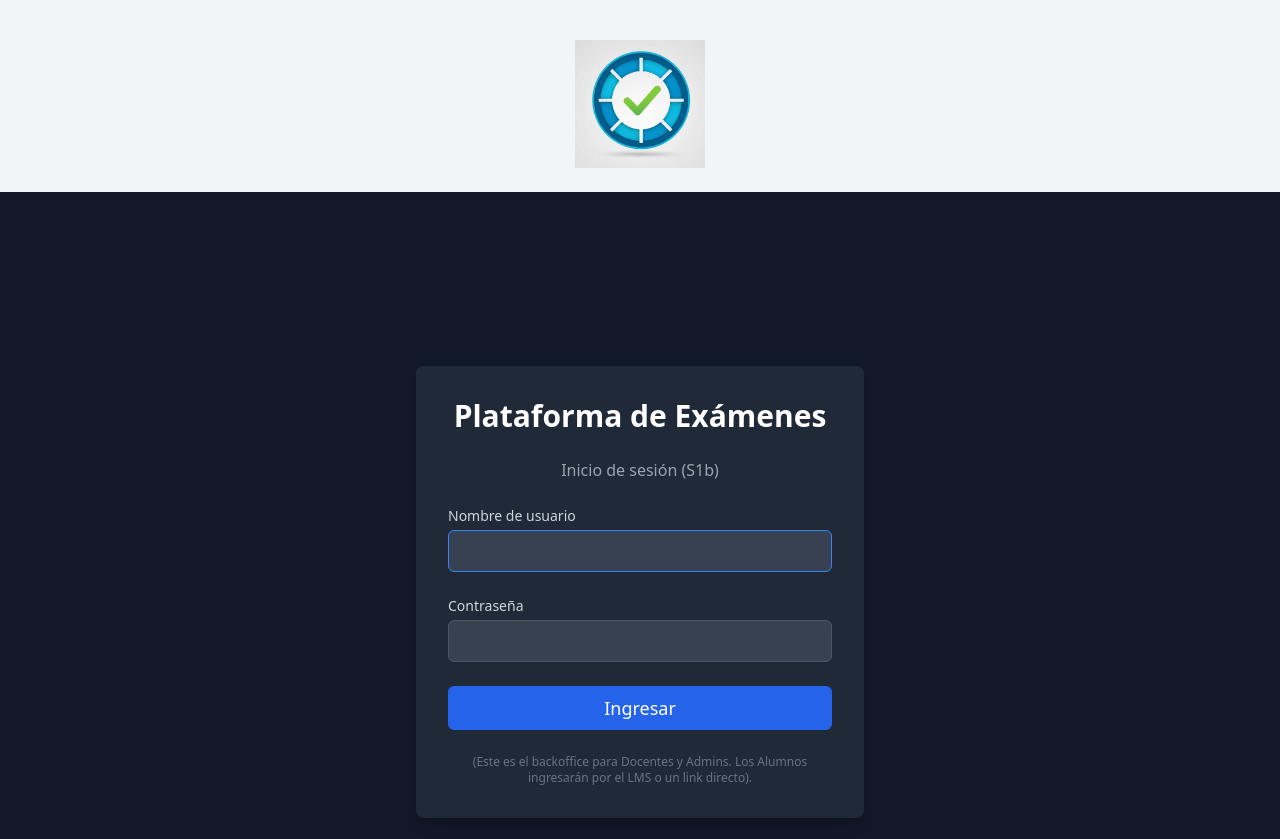
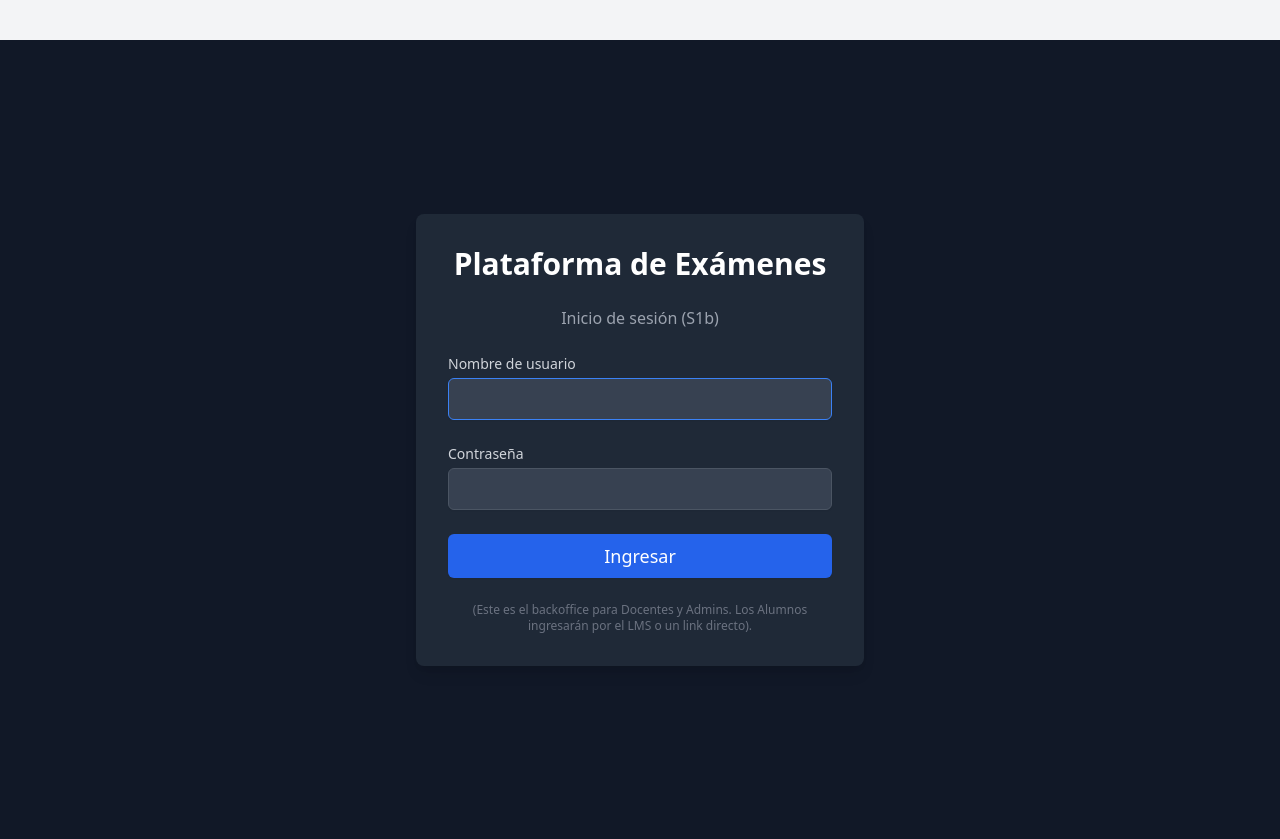
Before and after one commit to pacinidiego/plataforma-examenes-mvp, a Django app: page /accounts/login/?next=/backoffice/ in a window 1280 px wide. Shown: the top 839 px of the page. Run offline with Django 5.2, Linux system fonts and the light colour scheme; parts of the project's set-up code (start-up, migrations or seed data) failed here and were passed over; some libraries are stand-ins or nearby versions.

Commit message:
Update base.html

```diff
--- a/templates/base.html
+++ b/templates/base.html
@@ -5,7 +5,7 @@
     <meta name="viewport" content="width=device-width, initial-scale=1.0">
     <title>{% block title %}Plataforma de Exámenes{% endblock %}</title>
 
-    {% load static %} {# <-- ESTA LÍNEA ES NUEVA Y NECESARIA #}
+    {% load static %}
     <script src="https://unpkg.com/htmx.org@1.9.10"></script>
     <script defer src="https://cdn.jsdelivr.net/npm/alpinejs@3.x.x/dist/cdn.min.js"></script>
 
@@ -42,14 +42,6 @@
 
     <div>
         <main class="py-10">
-            {# ========================================================= #}
-            {# AQUÍ ESTÁ EL LOGO QUE ACABAS DE SUBIR #}
-            {# ========================================================= #}
-            <div class="max-w-7xl mx-auto px-4 sm:px-6 lg:px-8 mb-6 flex justify-center">
-                <img src="{% static 'images/logo.png' %}" alt="Logo de la Plataforma" class="h-32 w-auto">
-            </div>
-            {# ========================================================= #}
-
             {% block content %}{% endblock %}
         </main>
     </div>
```
